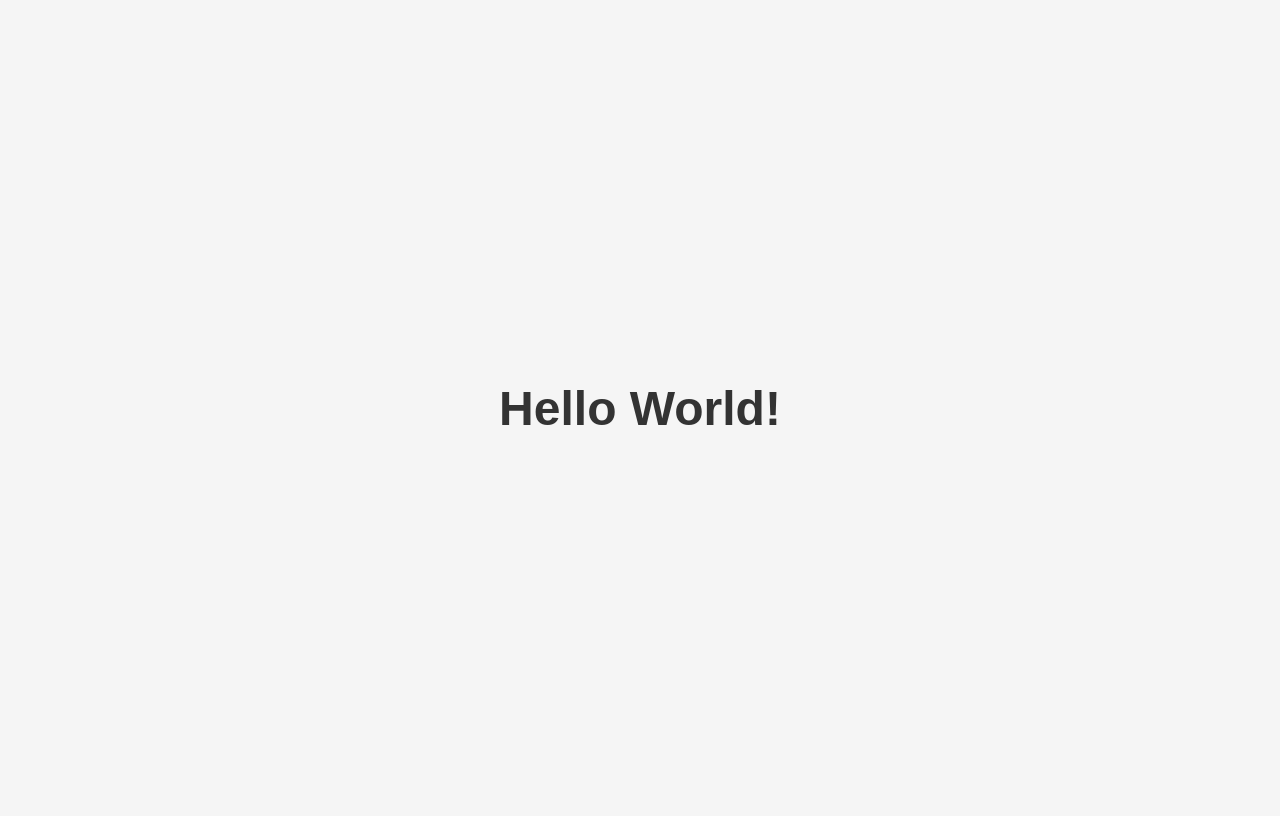
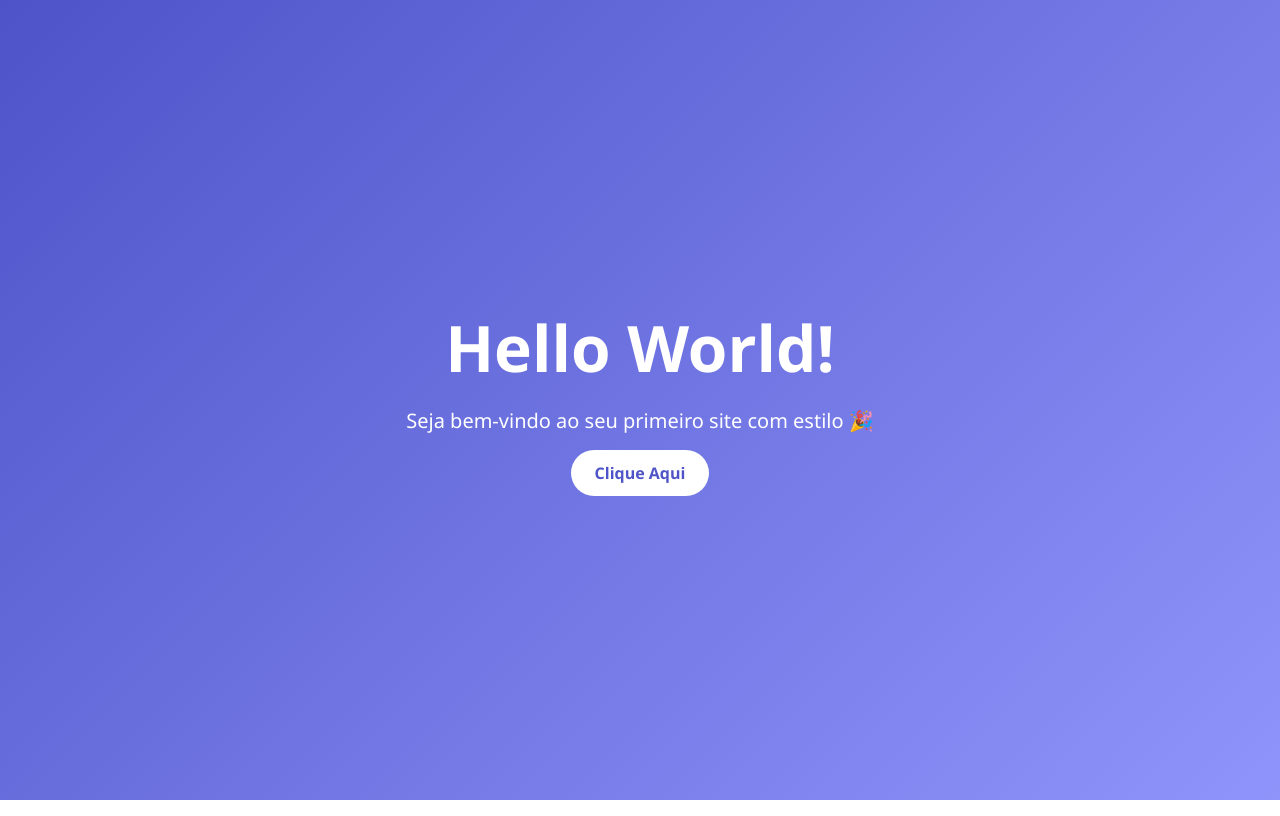
Before and after one commit to VictorMatheus84/hello-world-site, a plain HTML site: page index.html in a window 1280 px wide. Drawn offline with Linux system fonts and the light colour scheme.

Commit message:
Update index.html

```diff
--- a/index.html
+++ b/index.html
@@ -2,23 +2,56 @@
 <html lang="pt-BR">
 <head>
   <meta charset="UTF-8">
-  <title>Hello World</title>
+  <title>Hello World!</title>
   <style>
+    * {
+      margin: 0;
+      padding: 0;
+      box-sizing: border-box;
+    }
     body {
-      background-color: #f5f5f5;
-      color: #333;
-      font-family: Arial, sans-serif;
+      height: 100vh;
+      background: linear-gradient(135deg, #4e54c8, #8f94fb);
+      font-family: 'Segoe UI', sans-serif;
+      color: white;
       display: flex;
       justify-content: center;
       align-items: center;
-      height: 100vh;
+      flex-direction: column;
+      text-align: center;
     }
     h1 {
-      font-size: 48px;
+      font-size: 4rem;
+      animation: fadeIn 2s ease;
+    }
+    p {
+      font-size: 1.25rem;
+      margin: 1rem 0;
+      animation: fadeIn 3s ease;
+    }
+    a.button {
+      background-color: white;
+      color: #4e54c8;
+      padding: 0.75rem 1.5rem;
+      border-radius: 30px;
+      text-decoration: none;
+      font-weight: bold;
+      transition: all 0.3s ease;
+      animation: fadeIn 4s ease;
+    }
+    a.button:hover {
+      background-color: #f1f1f1;
+      transform: scale(1.05);
+    }
+    @keyframes fadeIn {
+      from { opacity: 0; transform: translateY(20px); }
+      to { opacity: 1; transform: translateY(0); }
     }
   </style>
 </head>
 <body>
   <h1>Hello World!</h1>
+  <p>Seja bem-vindo ao seu primeiro site com estilo 🎉</p>
+  <a href="#" class="button">Clique Aqui</a>
 </body>
 </html>
```
